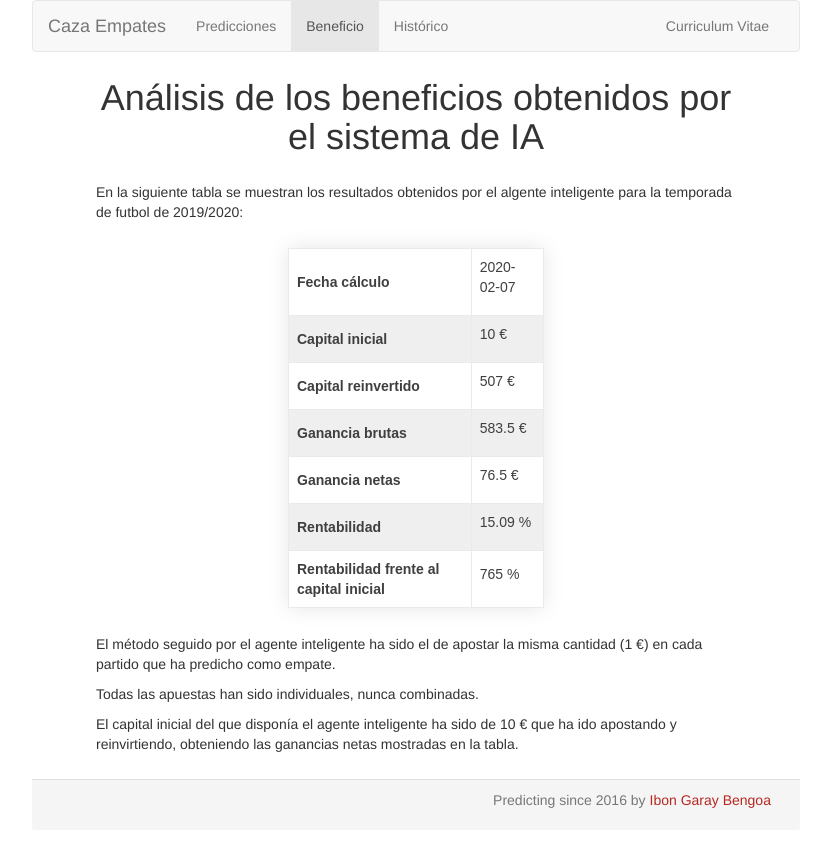
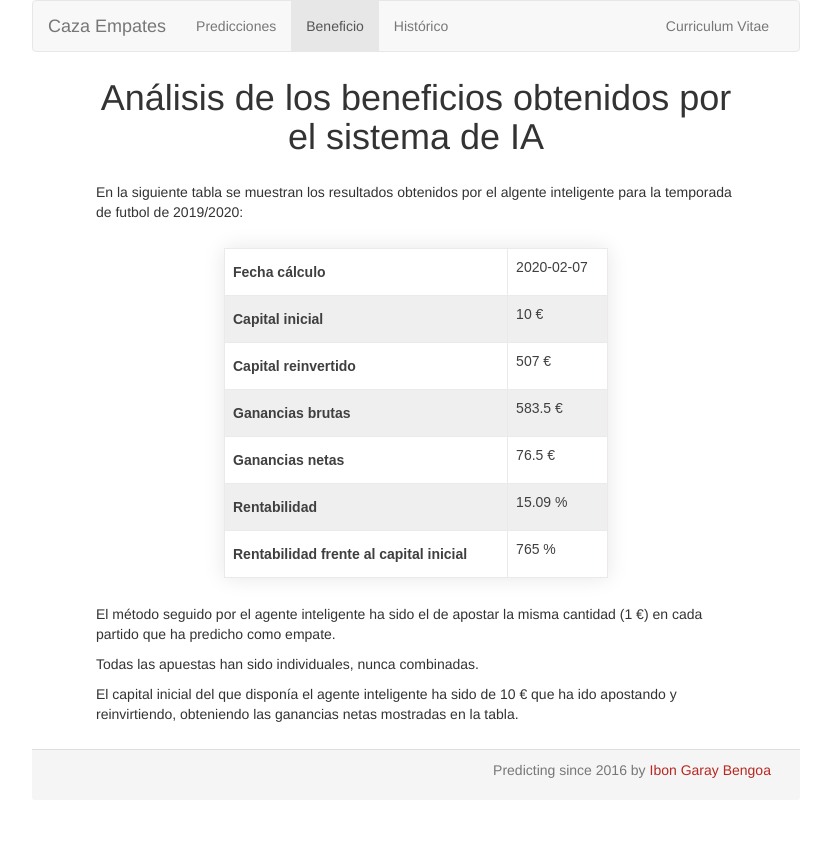
Before and after one commit to AlphaPicks/AlphaPicks, a Django app: page /precision in a window 1280 px wide; the page is wider, and only the part inside the window is pictured. Shown: that part, without its empty margins (224-1055 px from the left). After the commit the page ends 778 px from the top of that part, so only its background shows below. Run offline with Django 3.2, Linux system fonts and the light colour scheme; data comes from the database, SQL or seed files in the repository; some libraries are stand-ins or nearby versions.

Commit message:
Correcciones

```diff
--- a/web_project/templates/historico.html
+++ b/web_project/templates/historico.html
@@ -25,7 +25,7 @@ table {
     text-align: left;
     padding: 8px;
     background-color: rgba(255, 255, 255, 0.534);
-	color: rgb(63, 63, 63);
+	  color: rgb(63, 63, 63);
   }
 
   tr:nth-child(even) {
@@ -84,7 +84,7 @@ table {
   <section style="margin-right: 25%; margin-left: 25%; margin-bottom: 2%;">
     <p>Histórico de las predicciones de los empates dadas por el agente inteligente durante la temporada 2019/2020:</p>
     <input type="text" id="myInput" onkeyup="myFunction()" placeholder="Filtrar por fecha..." title="Type in a name">
-    <table id="showData" align="center"></table>
+    <table id="showData"></table>
   </section>
   <button onclick="topFunction()" id="myBtn" title="Go to top">Top</button>
   <script>
--- a/web_project/templates/precision.html
+++ b/web_project/templates/precision.html
@@ -25,6 +25,7 @@
     text-align: left;
     padding: 8px;
     background-color: rgba(255, 255, 255, 0.534);;
+
 	color: rgb(63, 63, 63);
   }
 
@@ -44,7 +45,7 @@
     <section style="margin-right: 25%; margin-left: 25%; margin-bottom: 2%;">
         <p>En la siguiente tabla se muestran los resultados obtenidos por el algente inteligente para la temporada de futbol de 2019/2020:</p>
     </section>
-    <section style="margin-right: 40%; margin-left: 40%; margin-bottom: 2%;">
+    <section style="margin-right: 35%; margin-left: 35%; margin-bottom: 2%;">
 
         <table style="width:100%">
             <tr>
@@ -60,11 +61,11 @@
                 <td><p style="float: left;" id="showData1"></p></td>
               </tr>
               <tr>
-                <th>Ganancia brutas</th>
+                <th>Ganancias brutas</th>
                 <td><p style="float: left;" id="showData2"></p></td>
               </tr>
               <tr>
-                <th>Ganancia netas</th>
+                <th>Ganancias netas</th>
                 <td><p style="float: left;" id="showData3"></p></td>
               </tr>
               <tr>
```
